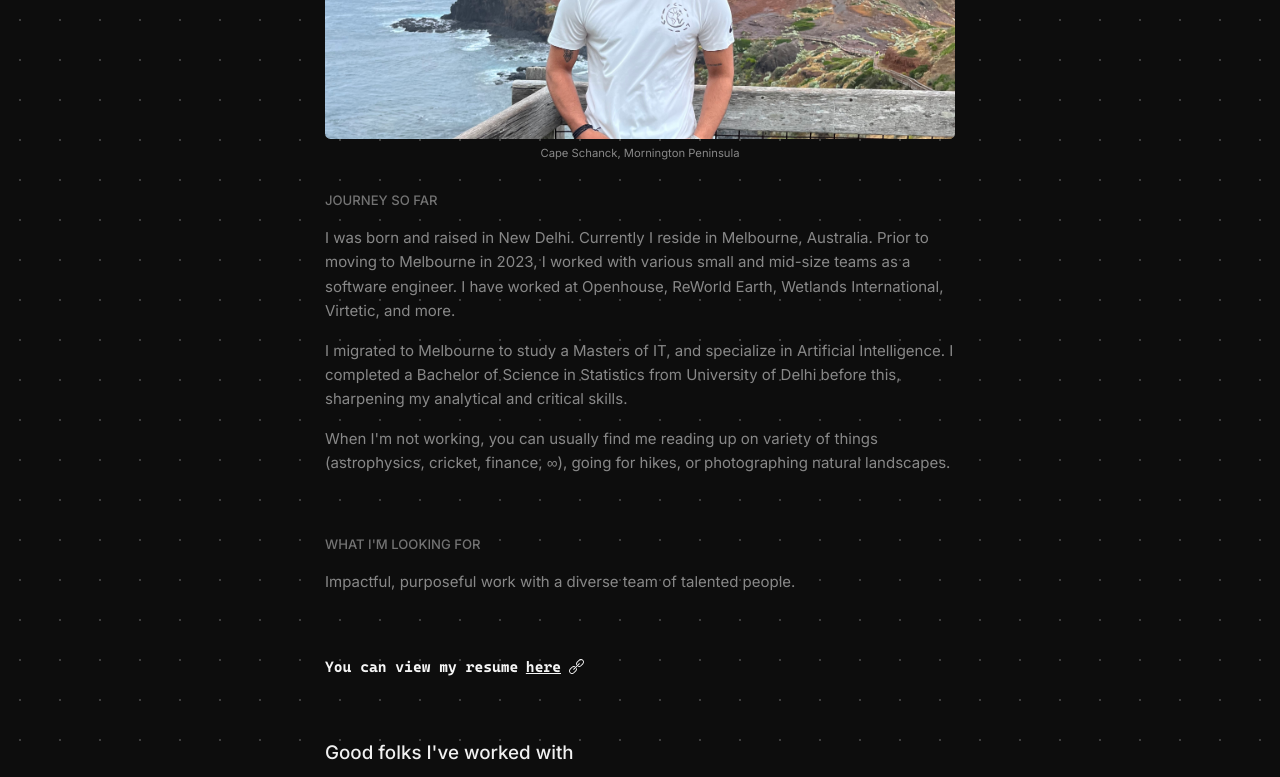
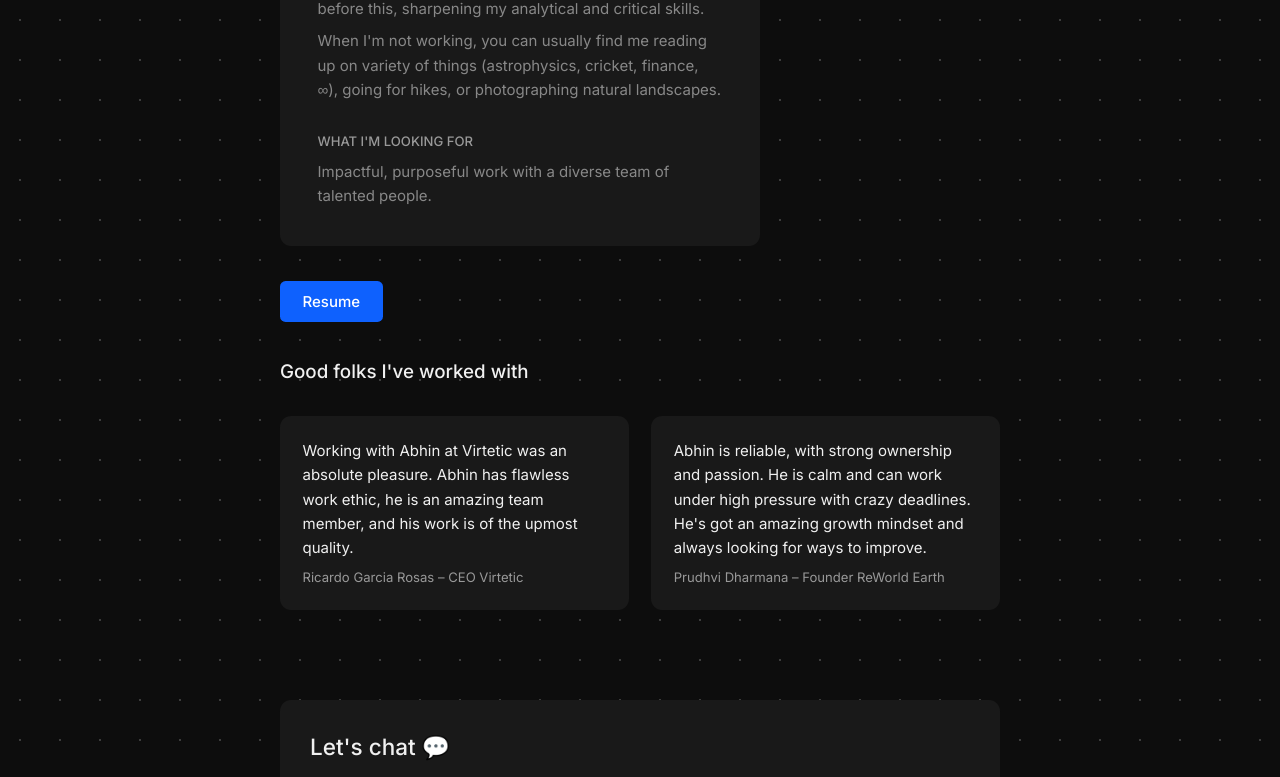
Before and after one commit to AbhinRustagi/abhin.dev, a Next.js app: page /about in a window 1280 px wide. Shown: the part 600-1377 px from the top of the page. Built offline with nearby package versions, Linux system fonts and the light colour scheme.

Commit message:
feat: About page & components

```diff
--- a/src/app/about/page.tsx
+++ b/src/app/about/page.tsx
@@ -1,11 +1,6 @@
-import Testimony from "@/components/Cards/Testimonial";
-import { Heading } from "@/components/Text";
+import { Content } from "@/components/Cards/About";
 import generateMetadata from "@/lib/metadata";
-import AboutImage from "@/public/about.jpg";
-import Image from "next/image";
-import Link from "next/link";
 import React from "react";
-import { SlLink } from "react-icons/sl";
 
 export const metadata = generateMetadata({
   title: "About Me",
@@ -17,7 +12,8 @@ export const metadata = generateMetadata({
 export default function AboutPage() {
   return (
     <React.Fragment>
-      <section className="max-w-2xl mx-auto pt-10 md:pt-12">
+      <Content />
+      {/* <section className="max-w-2xl mx-auto pt-10 md:pt-12">
         <Heading.H1 className="mb-4">About Me</Heading.H1>
         <p className="text-xl mb-8">
           I&apos;m a software engineer with 3 years of experience, product
@@ -52,11 +48,11 @@ export default function AboutPage() {
           When I&apos;m not working, you can usually find me reading up on
           variety of things (astrophysics, cricket, finance, ∞), going for
           hikes, or photographing natural landscapes.
-        </p>
-        {/* <Heading.H2 className="uppercase text-sm lg:text-sm mb-4 text-neutral-500">
+        </p> */}
+      {/* <Heading.H2 className="uppercase text-sm lg:text-sm mb-4 text-neutral-500">
           Going on right now
         </Heading.H2>*/}
-        <Heading.H2 className="uppercase text-sm lg:text-sm mt-16 mb-4 text-neutral-500">
+      {/* <Heading.H2 className="uppercase text-sm lg:text-sm mt-16 mb-4 text-neutral-500">
           What I&apos;m Looking For
         </Heading.H2>
         <p className="mb-8">
@@ -83,7 +79,7 @@ export default function AboutPage() {
             name="Prudhvi Dharmana – Founder ReWorld Earth"
           />
         </div>
-      </section>
+      </section> */}
     </React.Fragment>
   );
 }
--- a/src/app/work/page.tsx
+++ b/src/app/work/page.tsx
@@ -12,7 +12,7 @@ export default function Work() {
   return (
     <>
       <Projects />
-      <div className="mt-6 rounded-md p-6 border border-neutral-800">
+      <div className="mt-6 rounded-md p-6 border border-border">
         <Heading.H2 className="mb-2 lg:text-lg text-neutral-400">
           About my suite of personal projects
         </Heading.H2>
--- /dev/null
+++ b/src/components/Cards/About.tsx
@@ -0,0 +1,70 @@
+import Link from "next/link";
+import { Heading } from "../Text";
+import Testimony from "./Testimonial";
+
+export const Content = () => {
+  return (
+    <>
+      <div className="w-2/3 rounded-xl p-10 bg-card mb-12">
+        <Heading.H1 className="text-xl mb-8">
+          Software Engineer{" "}
+          <span className="text-subtitle">
+            with product intuition and acute curiosity.
+          </span>
+        </Heading.H1>
+        <Heading.H2 className="uppercase text-sm lg:text-sm mb-2 text-subtitle">
+          Journey so far
+        </Heading.H2>
+        <p className="mb-2">
+          I was born and raised in New Delhi. Currently I reside in Melbourne,
+          Australia. Prior to moving to Melbourne in 2023, I worked with various
+          small and mid-size teams as a software engineer. I have worked at
+          Openhouse, ReWorld Earth, Wetlands International, Virtetic, and more.
+        </p>
+        <p className="mb-2">
+          I migrated to Melbourne to study a Masters of IT, and specialize in
+          Artificial Intelligence. I completed a Bachelor of Science in
+          Statistics from University of Delhi before this, sharpening my
+          analytical and critical skills.
+        </p>
+        <p className="mb-4">
+          When I&apos;m not working, you can usually find me reading up on
+          variety of things (astrophysics, cricket, finance, ∞), going for
+          hikes, or photographing natural landscapes.
+        </p>
+        {/* <Heading.H2 className="uppercase text-sm lg:text-sm mb-4 text-neutral-500">
+          Going on right now
+        </Heading.H2>*/}
+        <Heading.H2 className="uppercase text-sm lg:text-sm mt-8 mb-2 text-subtitle">
+          What I&apos;m Looking For
+        </Heading.H2>
+        <p>
+          Impactful, purposeful work with a diverse team of talented people.
+        </p>
+        {/* <p className="my-16 font-mono font-bold flex items-center gap-2 text-neutral-100">
+          You can view my resume <Link className="underline">here</Link>
+          <SlLink className="h-4 w-4" />
+        </p> */}
+      </div>
+      <div className="my-12">
+        <Link
+          href="https://drive.google.com/file/d/1yCCo55SJMuDMkvCu5if45Md-NAt9DRrs/view?usp=sharing"
+          className="bg-accent rounded-md px-6 py-3 font-medium text-white"
+        >
+          Resume
+        </Link>
+      </div>
+      <Heading.H2>Good folks I&apos;ve worked with</Heading.H2>
+      <div className="mt-8 flex gap-6 flex-wrap lg:flex-nowrap">
+        <Testimony
+          message="Working with Abhin at Virtetic was an absolute pleasure. Abhin has flawless work ethic, he is an amazing team member, and his work is of the upmost quality."
+          name="Ricardo Garcia Rosas – CEO Virtetic"
+        />
+        <Testimony
+          message="Abhin is reliable, with strong ownership and passion. He is calm and can work under high pressure with crazy deadlines. He's got an amazing growth mindset and always looking for ways to improve."
+          name="Prudhvi Dharmana – Founder ReWorld Earth"
+        />
+      </div>
+    </>
+  );
+};
--- a/src/components/Cards/PhotosWidget.tsx
+++ b/src/components/Cards/PhotosWidget.tsx
@@ -3,7 +3,7 @@ import { Heading } from "../Text";
 
 export function PhotosWidget() {
   return (
-    <div className="flex-1 rounded-xl border border-neutral-800 aspect-square relative overflow-hidden">
+    <div className="flex-1 rounded-xl border border-border aspect-square relative overflow-hidden">
       <div className="relative h-full w-full opacity-0 hover:opacity-100 z-0 bg-white p-6 transition-all flex justify-end items-end">
         <Heading.H2 className="text-background mb-2 text-right">
           Photo of the Day
--- a/src/components/Cards/Projects.tsx
+++ b/src/components/Cards/Projects.tsx
@@ -2,7 +2,7 @@ import { Heading } from "../Text";
 
 export default function Projects() {
   return (
-    <div className="p-20 text-center rounded-xl border-4 border-neutral-800 border-dashed">
+    <div className="p-20 text-center rounded-xl border-4 border-border border-dashed">
       <Heading.H1 className="text-neutral-600">
         Projects coming soon...
       </Heading.H1>
--- a/src/components/Cards/Testimonial.tsx
+++ b/src/components/Cards/Testimonial.tsx
@@ -5,9 +5,9 @@ interface TestimonyProps {
 
 export default function Testimony({ message, name }: TestimonyProps) {
   return (
-    <div className="p-4 border rounded-xl border-neutral-800 flex-1 flex flex-col justify-between">
-      <p className="mb-2 leading-relaxed">{message}</p>
-      <p className="text-sm">{name}</p>
+    <div className="rounded-xl p-6 bg-card flex-1 flex flex-col justify-between">
+      <p className="mb-2 leading-relaxed text-title">{message}</p>
+      <p className="text-sm text-subtitle">{name}</p>
     </div>
   );
 }
```
